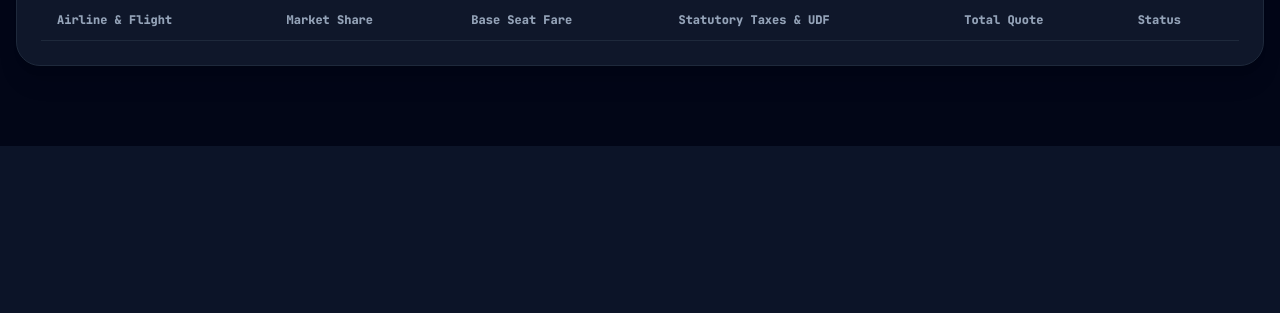
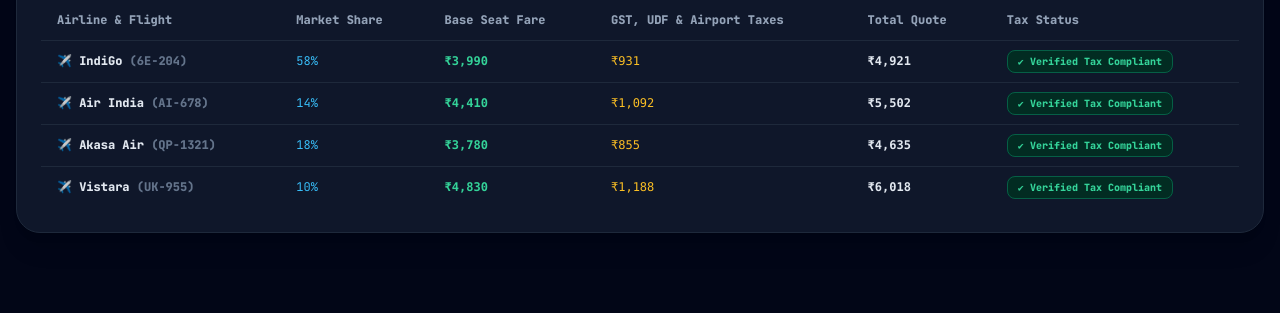
Before and after one commit to sumeetware1-cmyk/airintel-v2, a Flask app: page / in a window 1280 px wide. Shown: the part 1067-1380 px from the top of the page. Before the commit the page ends 1213 px from the top, so only its background shows below. Run offline with Flask 3, Linux system fonts and the light colour scheme; lists and menus that the app fills with data are empty; some libraries are stand-ins or nearby versions.

Commit message:
Update index.html

```diff
--- a/templates/index.html
+++ b/templates/index.html
@@ -142,11 +142,11 @@
         </div>
       </div>
 
-      <!-- COMPONENT AUDIT TABLE -->
+      <!-- COMPONENT AUDIT TABLE (BASE FARE VS GST & UDF) -->
       <div class="bg-white dark:bg-slate-900 rounded-3xl border border-slate-200 dark:border-slate-800 p-6 shadow-xl">
         <div class="flex items-center justify-between mb-4">
-          <h3 class="text-base font-bold">📊 Component-Level Audit: Base Fares vs. Taxes</h3>
-          <span class="text-xs text-slate-500 dark:text-slate-400">MoSPI Compliance Feed</span>
+          <h3 class="text-base font-bold">📊 Component-Level Audit: Base Seat Fares vs. GST, UDF & Airport Taxes</h3>
+          <span class="text-xs text-slate-500 dark:text-slate-400">MoSPI Tax Compliance Feed</span>
         </div>
         <div class="overflow-x-auto">
           <table class="w-full text-left text-xs mono border-collapse">
@@ -155,9 +155,9 @@
                 <th class="py-3 px-4">Airline & Flight</th>
                 <th class="py-3 px-4">Market Share</th>
                 <th class="py-3 px-4">Base Seat Fare</th>
-                <th class="py-3 px-4">Statutory Taxes & UDF</th>
+                <th class="py-3 px-4">GST, UDF & Airport Taxes</th>
                 <th class="py-3 px-4">Total Quote</th>
-                <th class="py-3 px-4">Status</th>
+                <th class="py-3 px-4">Tax Status</th>
               </tr>
             </thead>
             <tbody id="audit-tbody" class="divide-y divide-slate-200 dark:divide-slate-800 text-slate-800 dark:text-slate-200"></tbody>
@@ -167,10 +167,10 @@
 
     </section>
 
-    <!-- PAGE 2: FLEXIBLE ROUTE & MACRO ANALYTICS SUITE -->
+    <!-- PAGE 2: ROUTE-SPECIFIC & MACRO ANALYTICS SUITE -->
     <section id="page-analytics" class="hidden space-y-8">
 
-      <!-- FLEXIBLE ORIGIN / DESTINATION SELECTOR FOR ANALYTICS -->
+      <!-- FLEXIBLE ORIGIN / DESTINATION SELECTOR -->
       <div class="bg-white dark:bg-slate-900 p-6 sm:p-8 rounded-3xl border border-slate-200 dark:border-slate-800 shadow-xl space-y-4">
         <div class="flex flex-wrap justify-between items-center gap-4 border-b border-slate-200 dark:border-slate-800 pb-4">
           <div>
@@ -267,7 +267,7 @@
         </div>
       </div>
 
-      <!-- SPACIOUS GRAPHS & CHARTS -->
+      <!-- SPACIOUS GRAPHS & CHARTS (INCLUDING PASSENGER DEMOGRAPHICS) -->
       <div class="grid grid-cols-1 lg:grid-cols-2 gap-8">
         <div class="bg-white dark:bg-slate-900 p-6 sm:p-8 rounded-3xl border border-slate-200 dark:border-slate-800 shadow-xl space-y-4">
           <h3 class="font-bold text-sm">Present vs. Historical Long-Term Price Curve for <span class="chart-route-tag text-sky-400">BOM-DEL</span></h3>
@@ -275,9 +275,9 @@
         </div>
 
         <div class="bg-white dark:bg-slate-900 p-6 sm:p-8 rounded-3xl border border-slate-200 dark:border-slate-800 shadow-xl space-y-4">
-          <h3 class="font-bold text-sm">Multi-Factor Inflation Contribution Weight (%)</h3>
-          <p class="text-xs text-slate-500">Quantitative contribution breakdown for MoSPI monthly reporting.</p>
-          <div class="h-80"><canvas id="driverWeightChart"></canvas></div>
+          <h3 class="font-bold text-sm">Passenger Demographics & Travel Frequency Share (%)</h3>
+          <p class="text-xs text-slate-500">Tracking frequent flyers: Business, Students, Senior Citizens, Armed Forces, Regular.</p>
+          <div class="h-80"><canvas id="passengerDemographicsChart"></canvas></div>
         </div>
       </div>
 
@@ -294,7 +294,7 @@
   <script>
     let trendChart = null;
     let historyChart = null;
-    let driverChart = null;
+    let demographicChart = null;
     let festivalChart = null;
     let radarMap = null;
     let routeLine = null;
@@ -323,7 +323,6 @@
         document.getElementById('tab-analytics').className = "px-4 py-2 rounded-lg text-xs font-bold bg-sky-500 text-white transition";
         document.getElementById('tab-monitor').className = "px-4 py-2 rounded-lg text-xs font-bold text-slate-600 dark:text-slate-400 hover:text-white transition";
 
-        // Sync analytics selectors with Page 1 selection
         const origin = document.getElementById('audit-origin').value;
         const destination = document.getElementById('audit-destination').value;
         document.getElementById('analytics-origin').value = origin;
@@ -357,18 +356,16 @@
     }
 
     async function runPolicySimulation() {
-      const origin = document.getElementById('analytics-origin').value;
-      const destination = document.getElementById('analytics-destination').value;
-      const fuelVal = document.getElementById('sim-fuel').value;
-      const festVal = document.getElementById('sim-festival').value;
-      const climateVal = document.getElementById('sim-climate').value;
-      const taxVal = document.getElementById('sim-taxes').value;
+      const fuelVal = parseFloat(document.getElementById('sim-fuel').value);
+      const festVal = parseFloat(document.getElementById('sim-festival').value);
+      const climateVal = parseFloat(document.getElementById('sim-climate').value);
+      const taxVal = parseFloat(document.getElementById('sim-taxes').value);
 
       try {
         const res = await fetch('/api/simulate-policy', {
           method: 'POST',
           headers: { 'Content-Type': 'application/json' },
-          body: JSON.stringify({ origin, destination, fuel: fuelVal, festival: festVal, climate: climateVal, taxes: taxVal })
+          body: JSON.stringify({ fuel: fuelVal, festival: festVal, climate: climateVal, taxes: taxVal })
         });
         const data = await res.json();
         document.getElementById('factor-fuel').innerText = `+${data.fuel_impact}%`;
@@ -504,9 +501,9 @@
             <td class="py-3 px-4 font-bold">✈️ ${rec.airline} <span class="text-xs text-slate-500">(${rec.flight_no})</span></td>
             <td class="py-3 px-4 text-sky-600 dark:text-sky-400">${rec.market_share}</td>
             <td class="py-3 px-4 font-mono font-bold text-emerald-600 dark:text-emerald-400">₹${rec.base_fare.toLocaleString()}</td>
-            <td class="py-3 px-4 font-mono text-amber-600 dark:text-amber-400">₹${rec.statutory_taxes.toLocaleString()}</td>
+            <td class="py-3 px-4 font-mono text-amber-600 dark:text-amber-400">₹${rec.gst_and_udf.toLocaleString()}</td>
             <td class="py-3 px-4 font-mono font-bold">₹${rec.total_fare.toLocaleString()}</td>
-            <td class="py-3 px-4"><span class="bg-emerald-100 dark:bg-emerald-950 text-emerald-700 dark:text-emerald-400 px-2.5 py-1 rounded-lg text-[10px] font-bold border border-emerald-300 dark:border-emerald-800">✔ Verified</span></td>
+            <td class="py-3 px-4"><span class="bg-emerald-100 dark:bg-emerald-950 text-emerald-700 dark:text-emerald-400 px-2.5 py-1 rounded-lg text-[10px] font-bold border border-emerald-300 dark:border-emerald-800">✔ ${rec.status}</span></td>
           `;
           tbody.appendChild(row);
         });
@@ -558,18 +555,18 @@
         options: { responsive: true, maintainAspectRatio: false }
       });
 
-      // 2. Multi-Factor Inflation Drivers Bar Chart
-      if (driverChart) driverChart.destroy();
-      driverChart = new Chart(document.getElementById('driverWeightChart').getContext('2d'), {
+      // 2. Passenger Demographics Travel Frequency Chart
+      if (demographicChart) demographicChart.destroy();
+      demographicChart = new Chart(document.getElementById('passengerDemographicsChart').getContext('2d'), {
         type: 'bar',
         data: {
-          labels: ['Aviation Fuel (ATF)', 'Mass Migration & Festivals', 'Consumer Demand', 'Climate & Fog', 'Govt Taxes & UDF'],
-          datasets: [{ label: 'Inflation Contribution Weight (%)', data: [32, 28, 20, 12, 8], backgroundColor: ['#0ea5e9', '#f59e0b', '#10b981', '#6366f1', '#ec4899'] }]
+          labels: ['Business Executives', 'Regular / Leisure', 'Students (12-26y)', 'Senior Citizens (60+)', 'Armed Forces / Medical'],
+          datasets: [{ label: 'Passenger Travel Frequency Share (%)', data: [42, 28, 16, 9, 5], backgroundColor: ['#0ea5e9', '#38bdf8', '#f59e0b', '#10b981', '#6366f1'] }]
         },
         options: { responsive: true, maintainAspectRatio: false }
       });
 
-      // 3. Mass Migration & Multi-Faith Festival Calendar Chart
+      // 3. Mass Migration & Festival Calendar Chart
       if (festivalChart) festivalChart.destroy();
       festivalChart = new Chart(document.getElementById('festivalCalendarChart').getContext('2d'), {
         type: 'bar',
```
